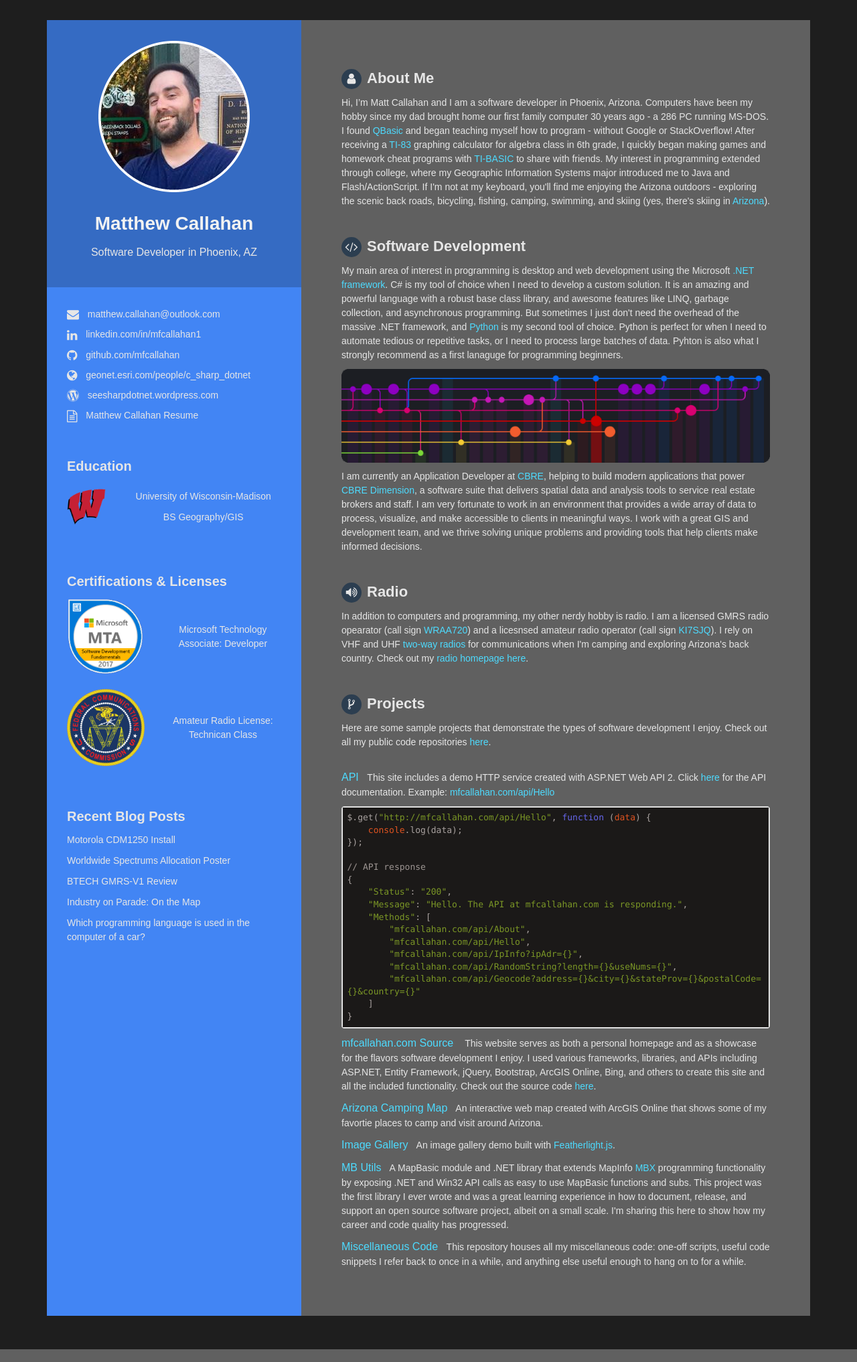
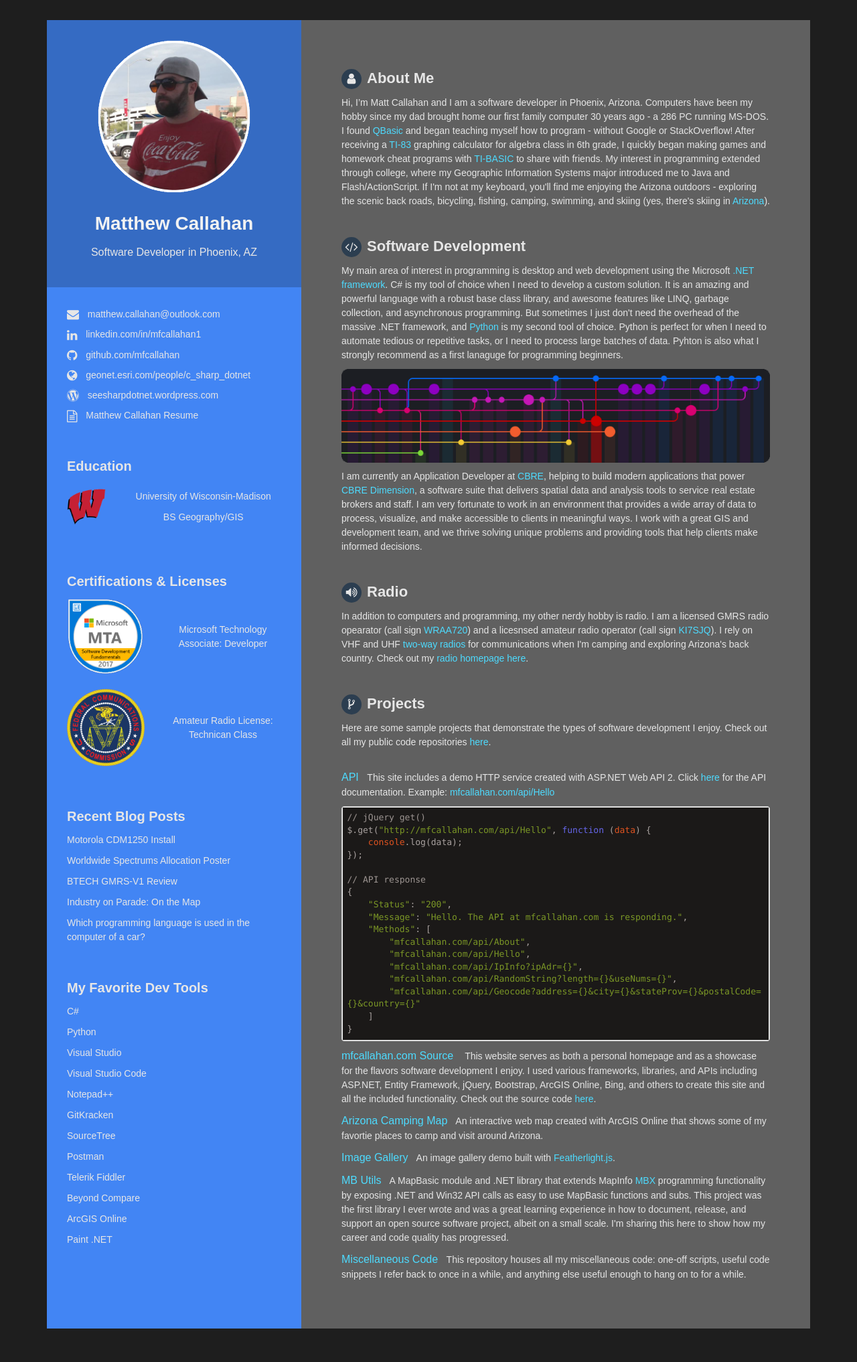
Before and after one commit to mfcallahan/Homepage, an ASP.NET MVC app: page / in a window 1280 px wide. Shown: the whole page at 67% size. Run offline with ASP.NET Core 8 and stand-ins for ASP.NET MVC 5, Linux system fonts and the light colour scheme; the project's own start-up code is not run, and a stand-in starts its controllers and pages; some libraries are stand-ins or nearby versions.

Commit message:
misc fixes, added mfcallahan.com/api route

```diff
--- a/src/mfcallahan.com/App_Data/XmlDocument.xml
+++ b/src/mfcallahan.com/App_Data/XmlDocument.xml
@@ -518,6 +518,10 @@
             Locates a single input address, returning coordinates of the address as
             well as information about the accuracy of the output location.
             </summary>
+            <yo>
+             Hi! If you're looking through my code right now, you obviously have the same
+             passion for software development as I do.  Cool.  Hit me up: matthew.callahan@outlook.com
+            </yo>
             <param name="address">The input address, ex: 703 E Johnson St</param>
             <param name="city">The input city, ex: Madison</param>
             <param name="stateProv">The input city, ex: Wisconsin</param>
--- a/src/mfcallahan.com/Controllers/ApiController.cs
+++ b/src/mfcallahan.com/Controllers/ApiController.cs
@@ -69,7 +69,7 @@
         // mfcallahan.com/api/RandomString
         [HttpGet]
         [Route("api/RandomString")]
-        public HttpResponseMessage RandomString(int length, bool useNums)
+        public HttpResponseMessage RandomString(int length, bool useNums = true)
         {
             HttpResponseMessage httpResponseMsg = Request.CreateResponse();
             httpResponseMsg.StatusCode = HttpStatusCode.OK;
@@ -85,6 +85,10 @@
         /// Locates a single input address, returning coordinates of the address as
         /// well as information about the accuracy of the output location.
         /// </summary>
+        /// <yo>
+        ///  Hi! If you're looking through my code right now, you obviously have the same
+        ///  passion for software development as I do.  Cool.  Hit me up: matthew.callahan@outlook.com
+        /// </yo>
         /// <param name="address">The input address, ex: 703 E Johnson St</param>
         /// <param name="city">The input city, ex: Madison</param>
         /// <param name="stateProv">The input city, ex: Wisconsin</param>
--- a/src/mfcallahan.com/Data/Tools.cs
+++ b/src/mfcallahan.com/Data/Tools.cs
@@ -17,7 +17,6 @@
         {
             if (len < 0)
                 len = 0;
-
             if (len > 1000)
                 len = 1000;
 
--- a/src/mfcallahan.com/Scripts/site.js
+++ b/src/mfcallahan.com/Scripts/site.js
@@ -6,7 +6,7 @@
     });
 }
 
-// add caption to gallery image with 'alt' tag on <img> element
+// add caption to gallery image using 'alt' tag on <img> element
 $.featherlightGallery.prototype.afterContent = function() {
   var caption = this.$currentTarget.find('img').attr('alt');
   this.$instance.find('.caption').remove();
--- a/src/mfcallahan.com/Views/Home/Index.cshtml
+++ b/src/mfcallahan.com/Views/Home/Index.cshtml
@@ -13,8 +13,8 @@
             <div class="sidebar-wrapper">
                 @*<!-- profile pic  -->*@
                 <div class="profile-container">
-                    <a href="@Url.Content("~/Content/img/matt2.png")" data-featherlight="image">
-                        <img class="profile" src="@Url.Content("~/Content/img/me.png")" alt="" />
+                    <a href="@Url.Content("~/Content/img/matt8.png")" data-featherlight="image">
+                        <img class="profile" src="@Url.Content("~/Content/img/me2.png")" alt="Me" />
                     </a>
                     <h1 class="name">Matthew Callahan</h1>
                     <h3 class="tagline">Software Developer in Phoenix, AZ</h3>
@@ -145,15 +145,48 @@
                         </li>
                     </ul>
                 </div>
-                @*<!-- links  -->*@
-                @*<div class="education-container container-block">
-                    <h2 class="container-block-title">Links</h2>
-                    <div class="container-block-about">
-                        <div class="row vertical-align">
-
+                @*<!-- dev tools  -->*@
+                <div class="education-container container-block">
+                    <h2 class="container-block-title">My Favorite Dev Tools</h2>
+                    <ul class="list-unstyled contact-list condensed">
+                        <li>
+                            <h5><a href="https://docs.microsoft.com/en-us/dotnet/csharp/" target="_blank" rel="noopener">C#</a></h5>
+                        </li>
+                        <li>
+                            <h5><a href="https://www.scootersoftware.com/index.php" target="_blank" rel="noopener">Python</a></h5>
+                        </li>
+                        <li>
+                            <h5><a href="https://www.visualstudio.com/" target="_blank" rel="noopener">Visual Studio</a></h5>
+                        </li>
+                        <li>
+                            <h5><a href="https://code.visualstudio.com/" target="_blank" rel="noopener">Visual Studio Code</a></h5>
+                        </li>
+                        <li>
+                            <h5><a href="https://notepad-plus-plus.org/" target="_blank" rel="noopener">Notepad++</a></h5>
+                        </li>
+                        <li>
+                            <h5><a href="https://www.gitkraken.com/" target="_blank" rel="noopener">GitKracken</a></h5>
+                        </li>
+                        <li>
+                            <h5><a href="https://www.sourcetreeapp.com/" target="_blank" rel="noopener">SourceTree</a></h5>
+                        </li>
+                        <li>
+                            <h5><a href="https://www.getpostman.com/" target="_blank" rel="noopener">Postman</a></h5>
+                        </li>
+                        <li>
+                            <h5><a href="https://www.telerik.com/fiddler" target="_blank" rel="noopener">Telerik Fiddler</a></h5>
+                        </li>
+                        <li>
+                            <h5><a href="https://www.scootersoftware.com/index.php" target="_blank" rel="noopener">Beyond Compare</a></h5>
+                        </li>
+                        <li>
+                            <h5><a href="https://www.arcgis.com/home/index.html" target="_blank" rel="noopener">ArcGIS Online</a></h5>
+                        </li>
+                        <li>
+                            <h5><a href="https://www.getpaint.net/" target="_blank" rel="noopener">Paint .NET</a></h5>
+                        </li>
+                    </ul>
                 </div>
-                    </div>
-                </div>*@
                 @*<!-- clock  -->*@
                 @*<div class="education-container container-block last-item">
             <div id="clock">
@@ -252,8 +285,10 @@
                                 <a href="@Url.Content("~/api/Hello")" target="_blank" rel="noopener">mfcallahan.com/api/Hello</a>
                             </span>
                         </p>
+                        <div class="display-wide">
                             <p>
-<pre><code class="javascript">$.get("http://mfcallahan.com/api/Hello", function (data) {
+<pre><code class="javascript">// jQuery get()
+$.get("http://mfcallahan.com/api/Hello", function (data) {
     console.log(data);
 });
 
@@ -270,6 +305,7 @@
     ]
 }</code></pre>
                             </p>
+                        </div>
                     </div>
                     <div class="item">
                         <p>
--- a/src/mfcallahan.com/Views/Home/Radio.cshtml
+++ b/src/mfcallahan.com/Views/Home/Radio.cshtml
@@ -321,7 +321,7 @@
                 @*<!-- band plan  -->*@
                 <div class="row display-wide">
                     <div class="col-sm-12">
-                        <h2 class="main-title text-center"><i class="fa fa-volume-up" aria-hidden="true"></i>&nbsp;&nbsp;WRAA720 GMRS Band Plan</h2>
+                        <h2 class="main-title text-center"><i class="fa fa-volume-up" aria-hidden="true"></i>&nbsp;&nbsp;WRAA720 UHF Band Plan</h2>
                         <p>
                             This is my personal band plan for UHF two way radio, used primarily for outdoor recreational activities - 4x4 exploration,
                             camping, fishing, etc.  This plan allows for compatability with bubble-pack FRS radios and unlicensed users for short range
```
Also changed, not shown: src/mfcallahan.com/Areas/HelpPage/HelpPageAreaRegistration.cs (+7 -1 lines), src/mfcallahan.com/Content/img/cell-coverage.png, src/mfcallahan.com/Content/img/git-banner-sm.png (added), src/mfcallahan.com/Content/img/matt8.png (added), src/mfcallahan.com/Content/img/matt8.thumb.png (added), src/mfcallahan.com/Content/img/me2.png, src/mfcallahan.com/mfcallahan.com.csproj. Lines whose indentation alone changed are shown as unchanged.
